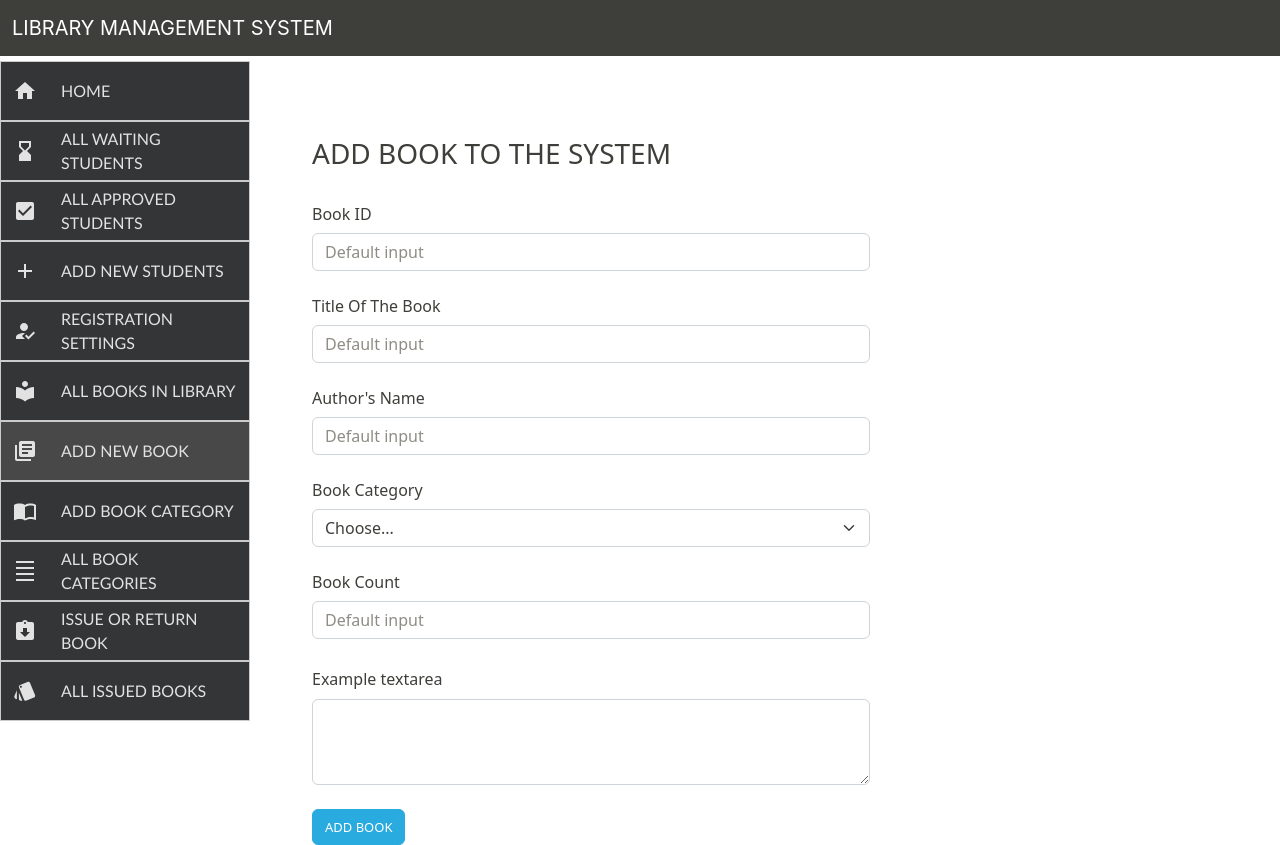
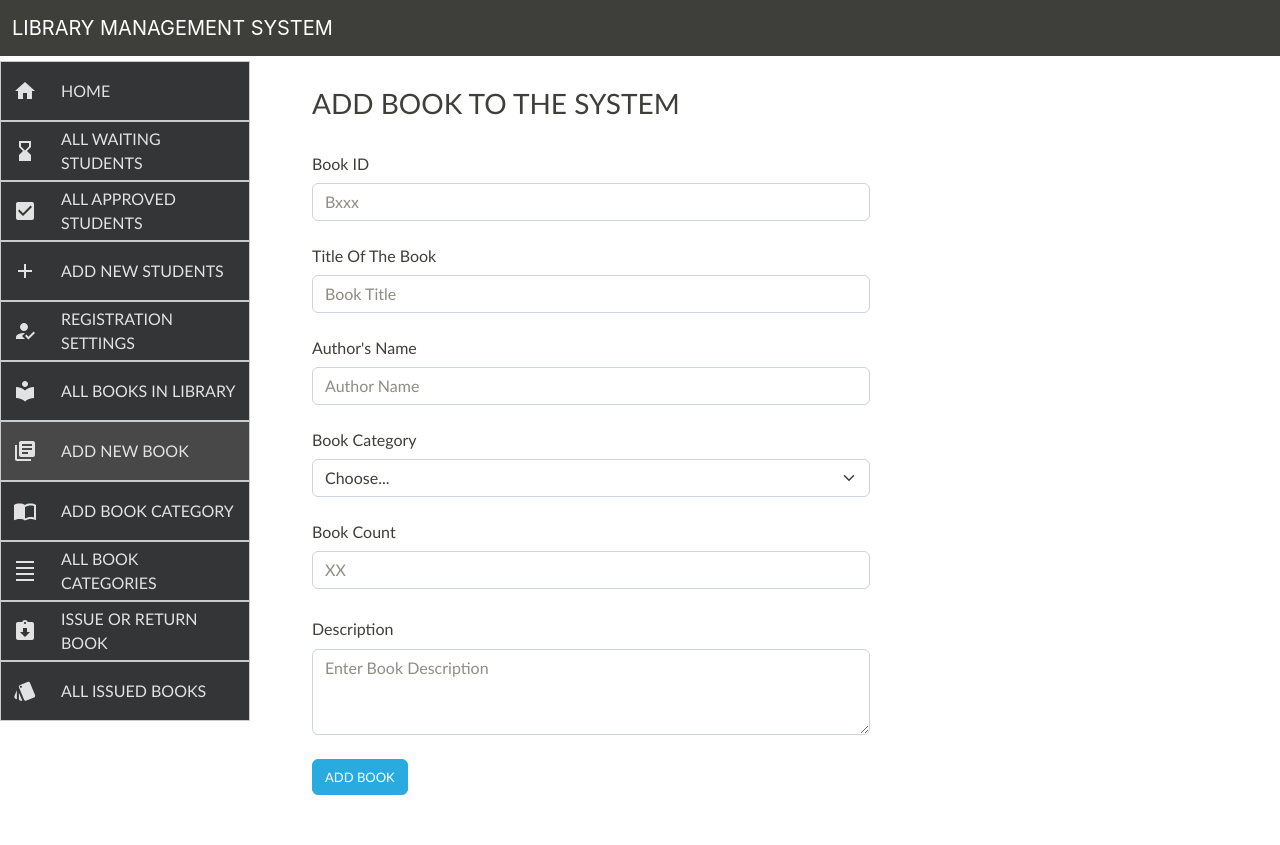
Before and after one commit to Dineth-Dissanayake/Library-Management-System, a React (Create React App) app in the folder frontend/: page /add_book in a window 1280 px wide. Shown: the top 845 px of the page. After the commit the page ends 800 px from the top, so only its background shows below. Built offline with nearby package versions, Linux system fonts and the light colour scheme; no server answers.

Commit message:
Final Sprint 1 Changes

```diff
--- a/frontend/src/pages/AddBook.jsx
+++ b/frontend/src/pages/AddBook.jsx
@@ -63,7 +63,7 @@ const AddBook = () => {
                             <input
                                 type="text"
                                 className="form-control"
-                                placeholder="Default input"
+                                placeholder="Bxxx"
                                 name='bookId'
                                 value={credentials.bookId}
                                 onChange={handleInputChange}
@@ -75,7 +75,7 @@ const AddBook = () => {
                             <input
                                 type="text"
                                 className="form-control"
-                                placeholder="Default input"
+                                placeholder="Book Title"
                                 name='title'
                                 value={credentials.title}
                                 onChange={handleInputChange}
@@ -87,7 +87,7 @@ const AddBook = () => {
                             <input
                                 type="text"
                                 className="form-control"
-                                placeholder="Default input"
+                                placeholder="Author Name"
                                 name='autherName'
                                 value={credentials.autherName}
                                 onChange={handleInputChange}
@@ -114,7 +114,7 @@ const AddBook = () => {
                             <input
                                 type="text"
                                 className="form-control"
-                                placeholder="Default input"
+                                placeholder="XX"
                                 name='count'
                                 value={credentials.count}
                                 onChange={handleInputChange}
@@ -122,9 +122,10 @@ const AddBook = () => {
                         </div>
 
                         <div className="col-md-6 mt-1">
-                            <label htmlFor="exampleTextarea" className="form-label mt-4">Example textarea</label>
+                            <label htmlFor="exampleTextarea" className="form-label mt-4">Description</label>
                             <textarea
                                 className="form-control"
+                                placeholder="Enter Book Description"
                                 name='description'
                                 rows="3"
                                 spellCheck="false"
--- a/frontend/src/pages/Main.css
+++ b/frontend/src/pages/Main.css
@@ -1,6 +1,6 @@
 .container {
-    margin-top: -600px;
+    margin-top: -650px;
     margin-left: 300px;
 
-    font-family:system-ui, -apple-system, BlinkMacSystemFont, 'Segoe UI', Roboto, Oxygen, Ubuntu, Cantarell, 'Open Sans', 'Helvetica Neue', sans-serif;
+    font-family:'Trebuchet MS', 'Lucida Sans Unicode', 'Lucida Grande', 'Lucida Sans', Arial, sans-serif;
 }
```
